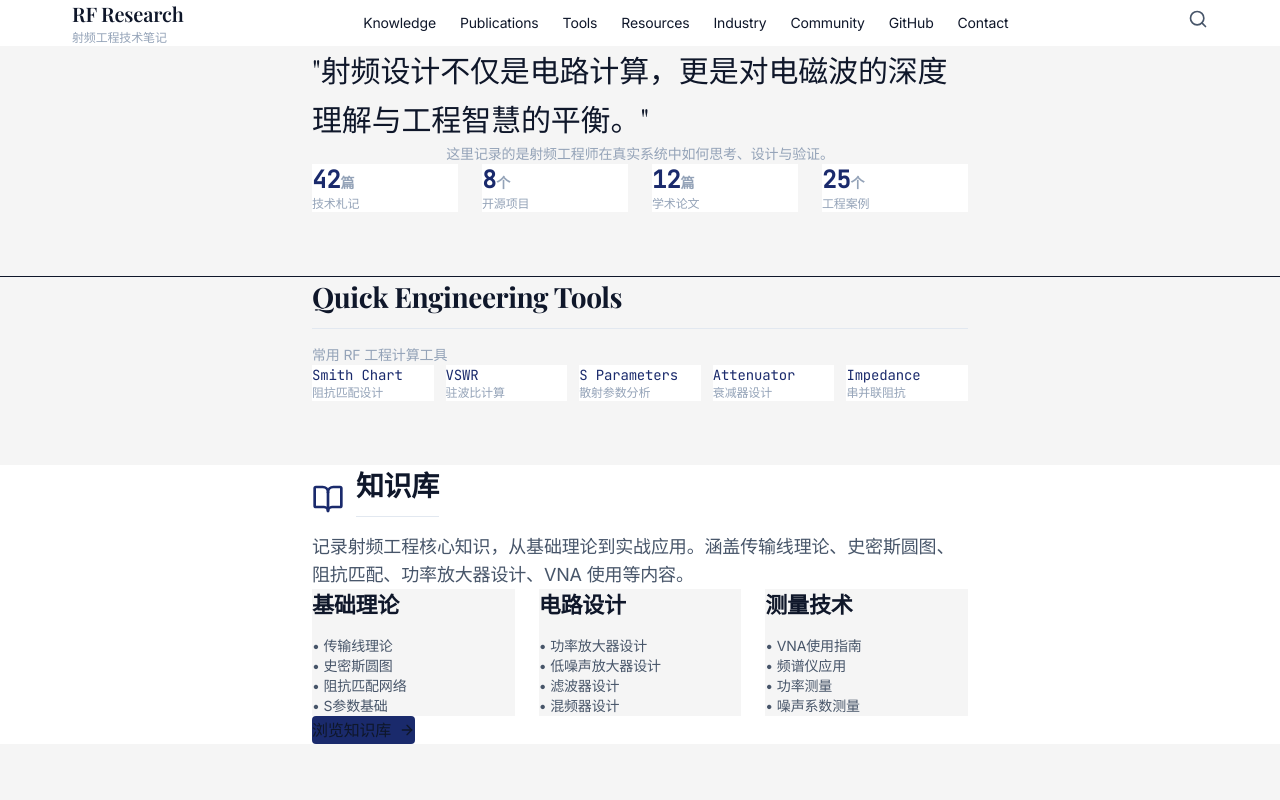
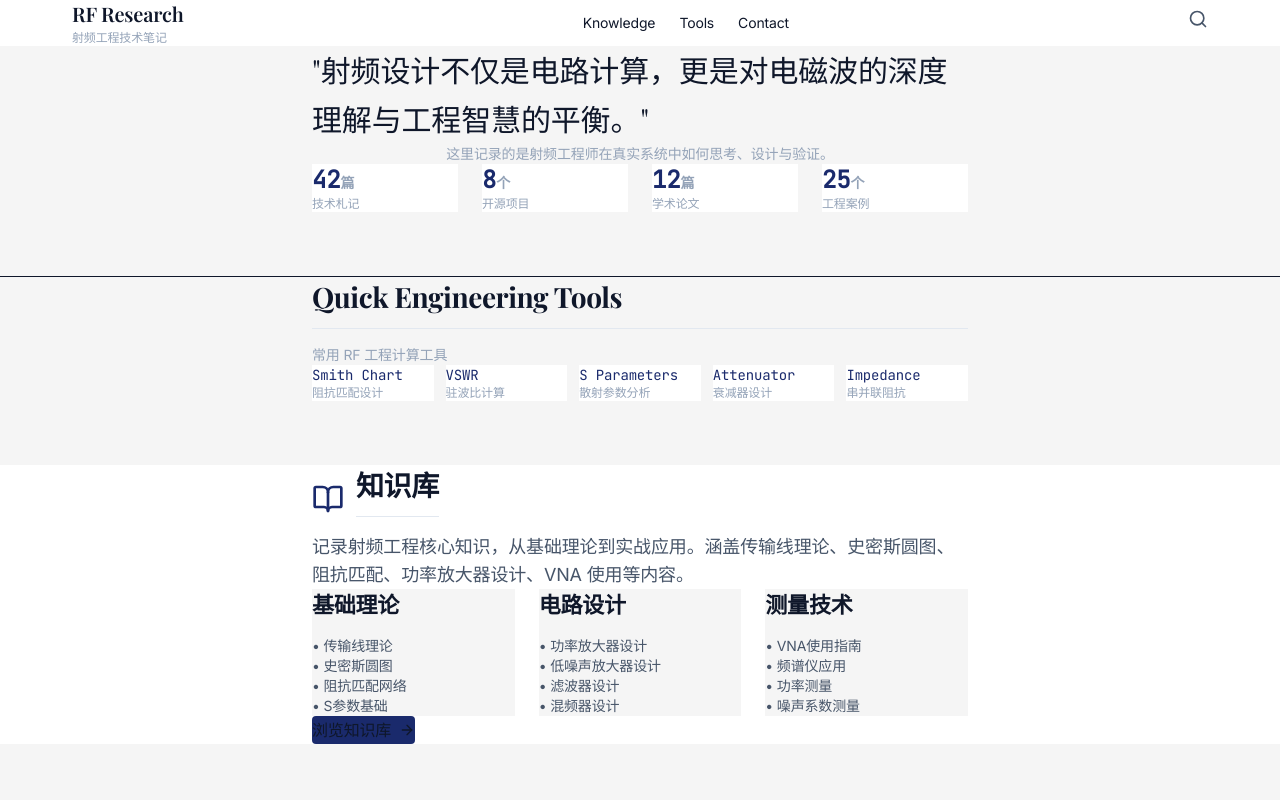
Before and after one commit to changrenyuan/rfchang, a Next.js app: page / in a window 1280 px wide. Shown: the top 800 px of the page. Built offline with nearby package versions, Linux system fonts and the light colour scheme.

Commit message:
refactor: 简化导航栏，只保留 Knowledge、Tools 和 Contact

```diff
--- a/src/components/Navbar.tsx
+++ b/src/components/Navbar.tsx
@@ -16,39 +16,7 @@ export function Navbar() {
 
   const navLinks: NavLink[] = [
     { label: 'Knowledge', href: '/knowledge' },
-    { label: 'Publications', href: '/publications' },
     { label: 'Tools', href: '/tools' },
-    {
-      label: 'Resources',
-      href: '/resources',
-      dropdown: [
-        { label: '射频微波讲堂', href: '/resources/classroom' },
-        { label: '测试测量', href: '/resources/test' },
-        { label: '仿真设计', href: '/resources/simulation' },
-        { label: '芯片/电路', href: '/resources/circuit' },
-        { label: '白皮书', href: '/resources/whitepaper' },
-        { label: '教程', href: '/resources/tutorial' },
-      ],
-    },
-    {
-      label: 'Industry',
-      href: '/industry',
-      dropdown: [
-        { label: '行业资讯', href: '/industry/news' },
-        { label: '最新动态', href: '/industry/updates' },
-        { label: '热门产品', href: '/industry/products' },
-      ],
-    },
-    {
-      label: 'Community',
-      href: '/community',
-      dropdown: [
-        { label: '视频课程', href: '/community/videos' },
-        { label: '讲座', href: '/community/seminars' },
-        { label: '周刊订阅', href: '/community/newsletter' },
-      ],
-    },
-    { label: 'GitHub', href: 'https://github.com/changrenyuan', external: true },
     { label: 'Contact', href: '/about#contact' },
   ];
 
```
